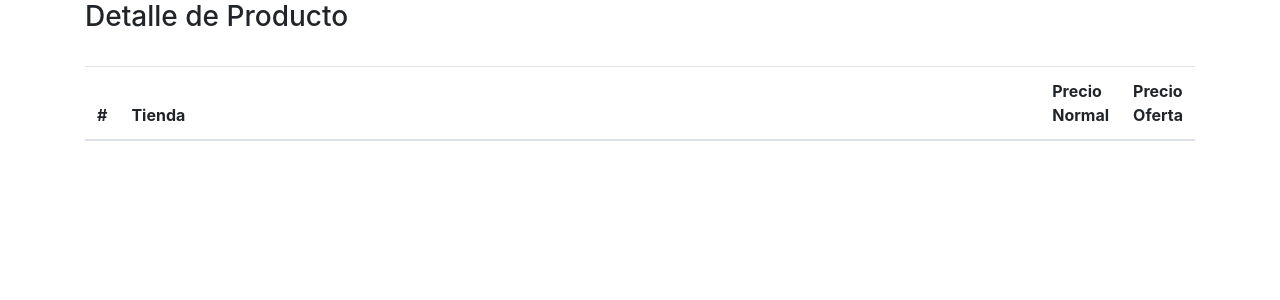
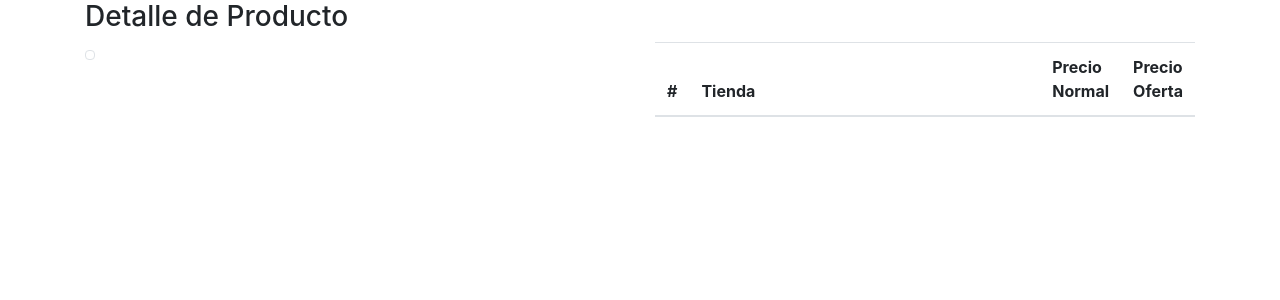
Before and after one commit to hernanceron/pythonProjects, a Django app: template babypromo/catalog/templates/catalog/product_detail.html in a window 1280 px wide. Shown: the part 56-356 px from the top of the page. Run offline with Django 3.2, Linux system fonts and the light colour scheme; the template is opened without the code that fills it, so the values that code supplies are empty; some libraries are stand-ins or nearby versions.

Commit message:
Se agrego el comparativo

```diff
--- a/babypromo/catalog/templates/catalog/product_detail.html
+++ b/babypromo/catalog/templates/catalog/product_detail.html
@@ -1,7 +1,11 @@
 {% extends "base.html" %}
 {% block content %}
     <h3>Detalle de Producto</h3>
-    <img src="{{ producto.image_url }}" alt="{{ producto.name }}" class="image-detail">
+    <div class="row">
+        <div class="col-md-6">
+            <img src="{{ producto.image_url }}" alt="{{ producto.name }}" class="img-thumbnail image-detail">
+        </div>
+        <div class="col-md-6">
             <div class="image-info">
                 <table class="table">
                     <thead>
@@ -14,12 +18,16 @@
                     </thead>
                     <tbody>
                         {% for prod in lista %}
+                        <tr>
                             <th scope="row">{{ prod.code }}</th>
                             <td>{{ prod.store }}</td>
                             <td>{{ prod.price }}</td>
                             <td>{{ prod.discount_price }}</td>
+                        </tr>
                         {% endfor %}
                     </tbody>
                 </table>
             </div>
+        </div>
+    </div>
 {% endblock content %}
--- a/babypromo/catalog/urls.py
+++ b/babypromo/catalog/urls.py
@@ -1,4 +1,4 @@
-from django.urls import path
+from django.urls import path, re_path
 from django.views.generic import TemplateView
 from catalog import views
 
@@ -23,8 +23,8 @@ urlpatterns = [
         views.upload,
         name="upload"
     ),
-    path(
-        "<pk>",
+    re_path(
+        r'^products/(?P<pk>\w+)/$',
         views.ProductDetailView.as_view(),
         name="productsDetails"
     )
```
Also changed, not shown: babypromo/catalog/views.py (+6 -11 lines). Lines whose indentation alone changed are shown as unchanged.
